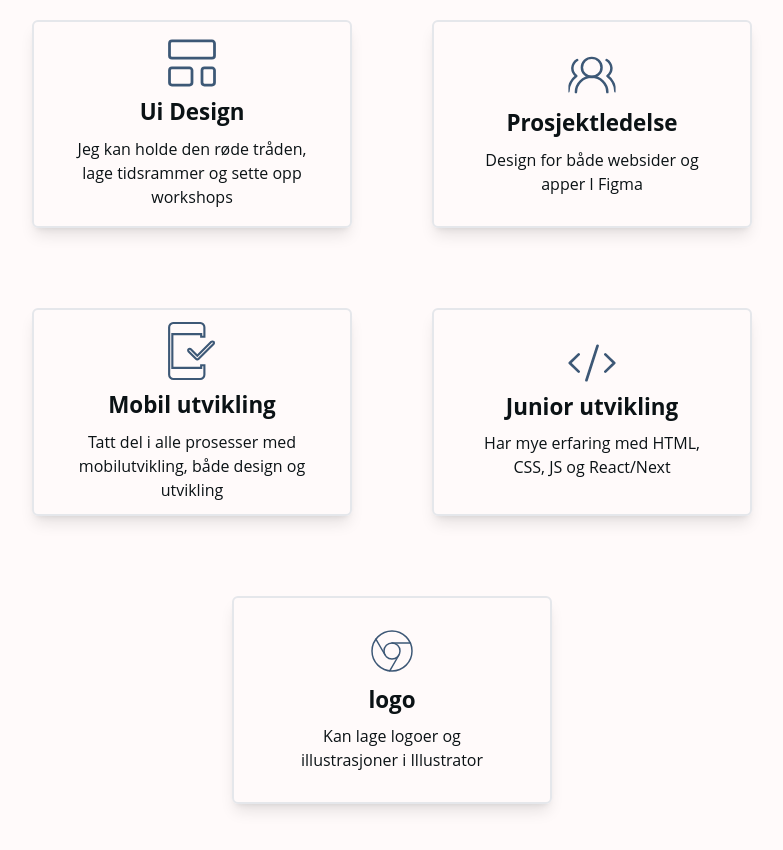
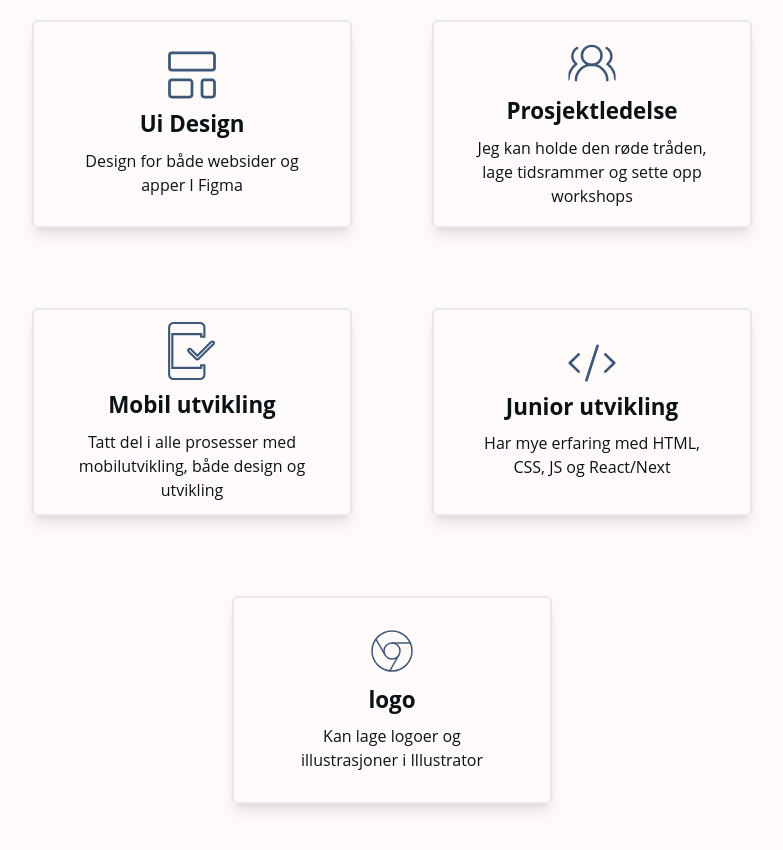
Before and after one commit to AndyKodehode/Portfolio2024, a Next.js app: page / in a window 1280 px wide. Shown: the part 2860-3710 px from the top of the page, without its empty margins (248-1031 px from the left). Built offline with nearby package versions, Linux system fonts and the light colour scheme.

Commit message:
tekst flyttet

```diff
--- a/src/app/page.js
+++ b/src/app/page.js
@@ -102,8 +102,8 @@ export default function Home() {
                   </p>
                 </div>
                 <div className="flex flex-wrap gap-20 justify-center">
-                  <BidragsKort bilde={UIikon} tittel="Ui Design" tekst="Jeg kan holde den røde tråden, lage tidsrammer og sette opp workshops"/>
-                  <BidragsKort bilde={usersRound} tittel="Prosjektledelse" tekst="Design for både websider og apper I Figma"/>
+                  <BidragsKort bilde={UIikon} tittel="Ui Design" tekst="Design for både websider og apper I Figma"/>
+                  <BidragsKort bilde={usersRound} tittel="Prosjektledelse" tekst="Jeg kan holde den røde tråden, lage tidsrammer og sette opp workshops"/>
                   <BidragsKort bilde={MobilIkon2} tittel="Mobil utvikling" tekst="Tatt del i alle prosesser med mobilutvikling, både design og utvikling"/>
                   <BidragsKort bilde={kodeIkon} tittel="Junior utvikling"  tekst="Har mye erfaring med HTML, CSS, JS og React/Next"/>
                   <BidragsKort bilde={chrome} tittel="logo" tekst="Kan lage logoer og illustrasjoner i Illustrator "/>
```
